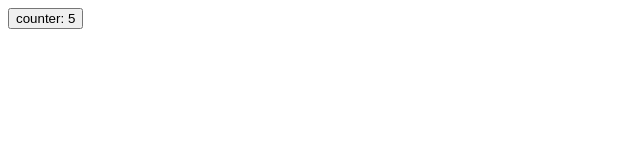
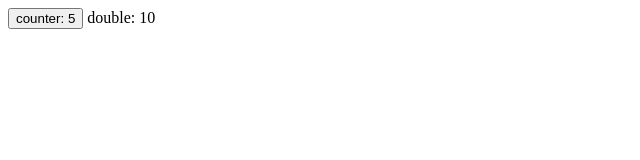
Before and after one commit to shtwangy/hard-svelte, a Svelte app: page / in a window 1280 px wide. Shown: the top 160 px of the page, without its empty margins (0-640 px from the left). Built offline with nearby package versions, Linux system fonts and the light colour scheme; the HTML template or start-up script is replaced by a standard one.

Commit message:
feat(src/App.svelte): add computed property

```diff
--- a/src/App.svelte
+++ b/src/App.svelte
@@ -1,6 +1,9 @@
 <script lang="ts">
   export let counter = 0;
   const onClick = () => ++counter
+
+  $: doubled = counter * 2
 </script>
 
 <button on:click={onClick}>counter: {counter}</button>
+<span>double: {doubled}</span>
```
